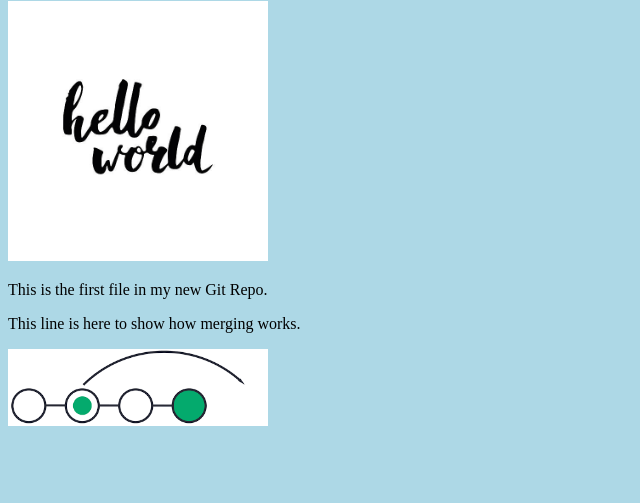
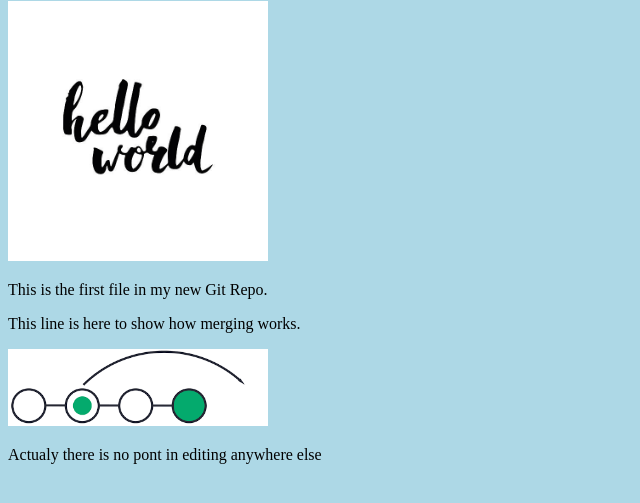
Before and after one commit to jusoaresf/hello-word, a plain HTML site: page index.html in a window 1280 px wide. Shown: the part 79-582 px from the top of the page, without its empty margins (0-640 px from the left). Drawn offline with Linux system fonts and the light colour scheme.

Commit message:
Update index.html
edit and commit on github test

```diff
--- a/index.html
+++ b/index.html
@@ -14,7 +14,7 @@
     <p>This is the first file in my new Git Repo.</p>
     <p>This line is here to show how merging works.</p>
     <div><img src="img_hello_git.png" alt="Hello Git" style="width:100%;max-width:260px"></div>
-
+    <p>Actualy there is no pont in editing anywhere else</p>
 </body>
 
 </html>
```
